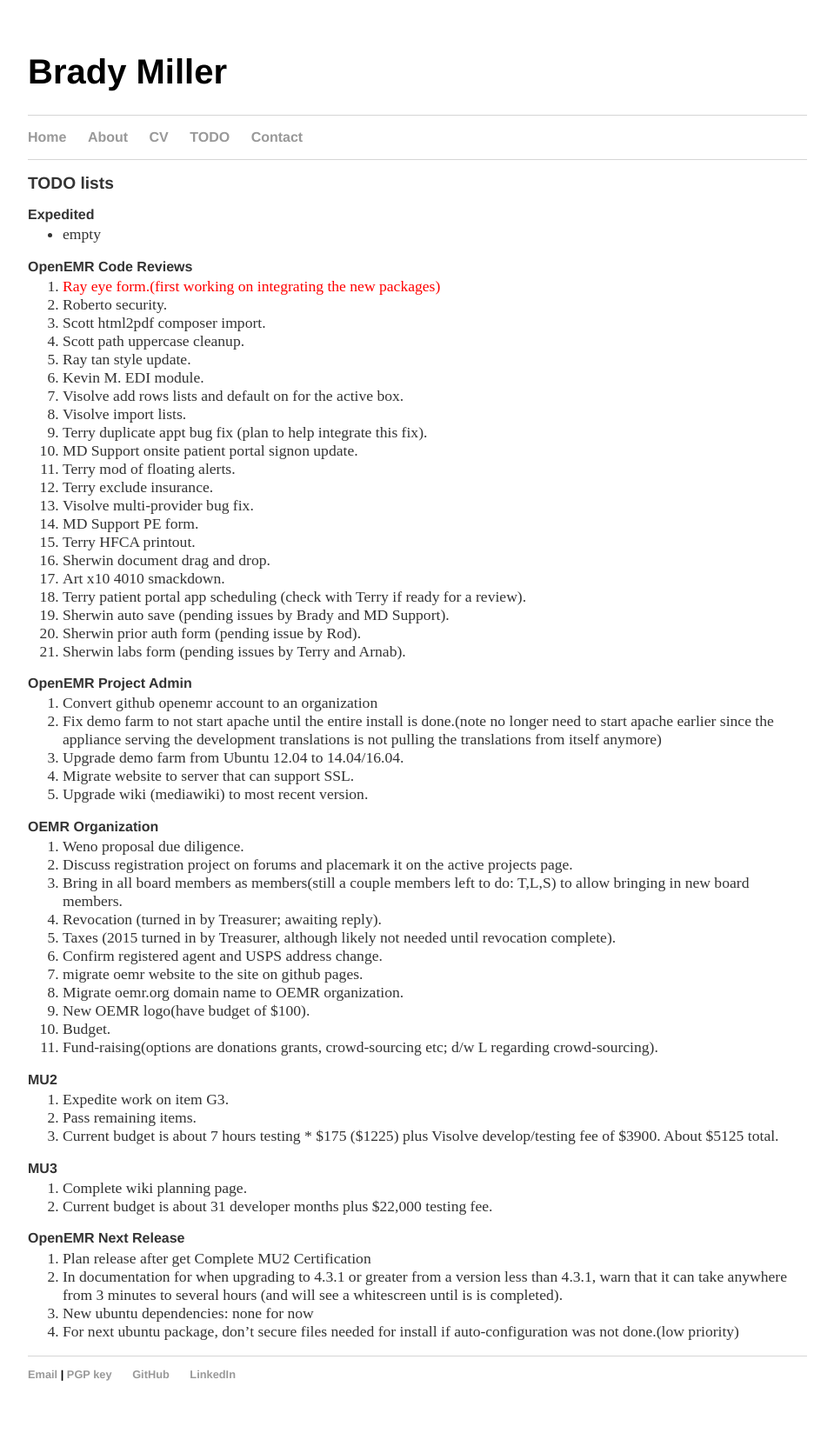
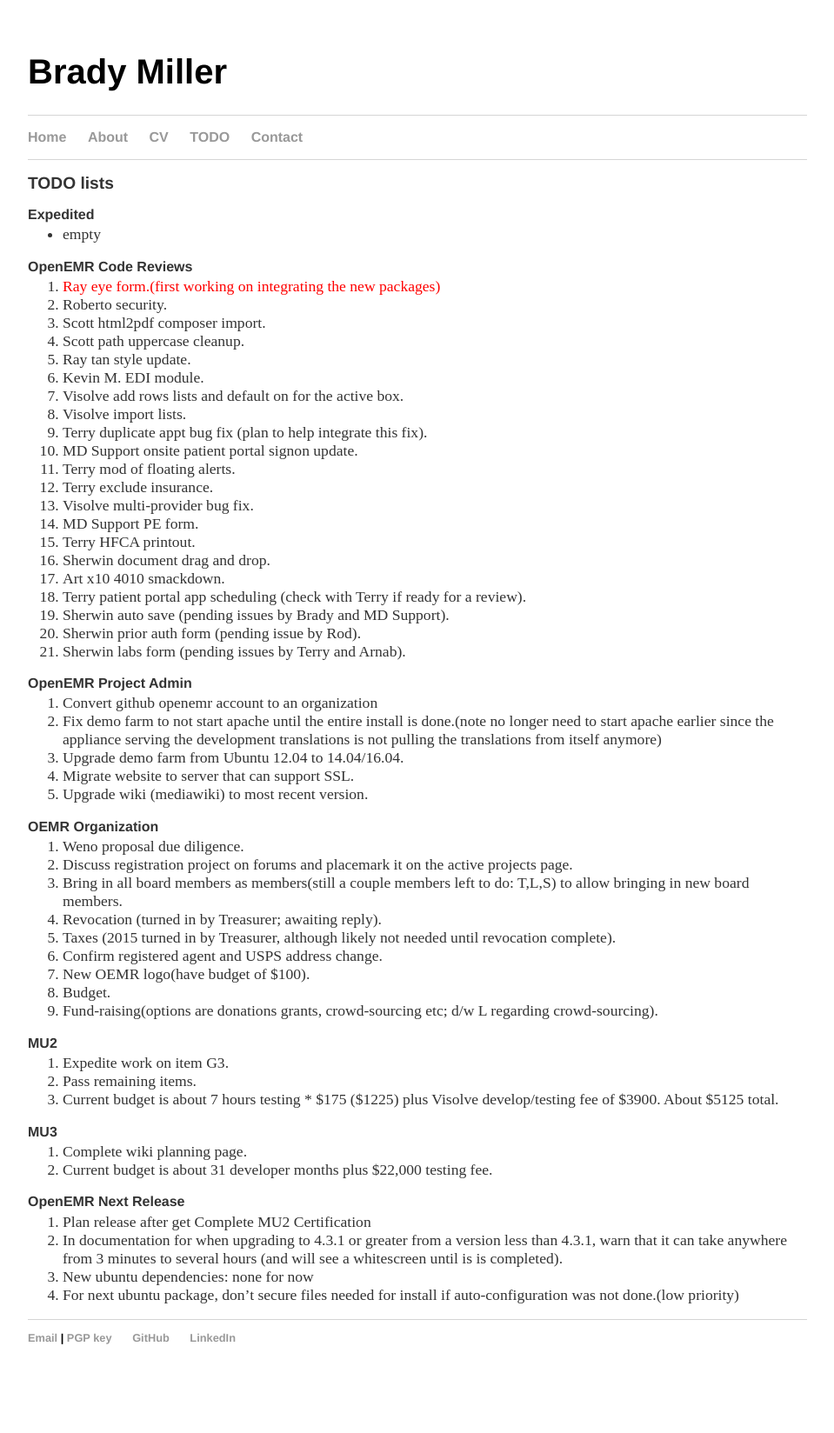
Before and after one commit to bradymiller/bradymiller.github.io, a Jekyll site: the page built from todo/index.md, in a window 1280 px wide. Shown: the whole page at 87% size, without its empty margins (160-1119 px from the left). Built offline with Jekyll 4.4.1, drawn with Linux system fonts in a browser that asks for light colours; after the commit the page ends 1606 px from its top, so only the background shows below that.

Commit message:
Update todo list

```diff
--- a/todo/index.md
+++ b/todo/index.md
@@ -43,8 +43,6 @@
 1. Revocation (turned in by Treasurer; awaiting reply).
 1. Taxes (2015 turned in by Treasurer, although likely not needed until revocation complete).
 1. Confirm registered agent and USPS address change.
-1. migrate oemr website to the site on github pages.
-1. Migrate oemr.org domain name to OEMR organization.
 1. New OEMR logo(have budget of $100).
 1. Budget.
 1. Fund-raising(options are donations grants, crowd-sourcing etc; d/w L regarding crowd-sourcing).
```
